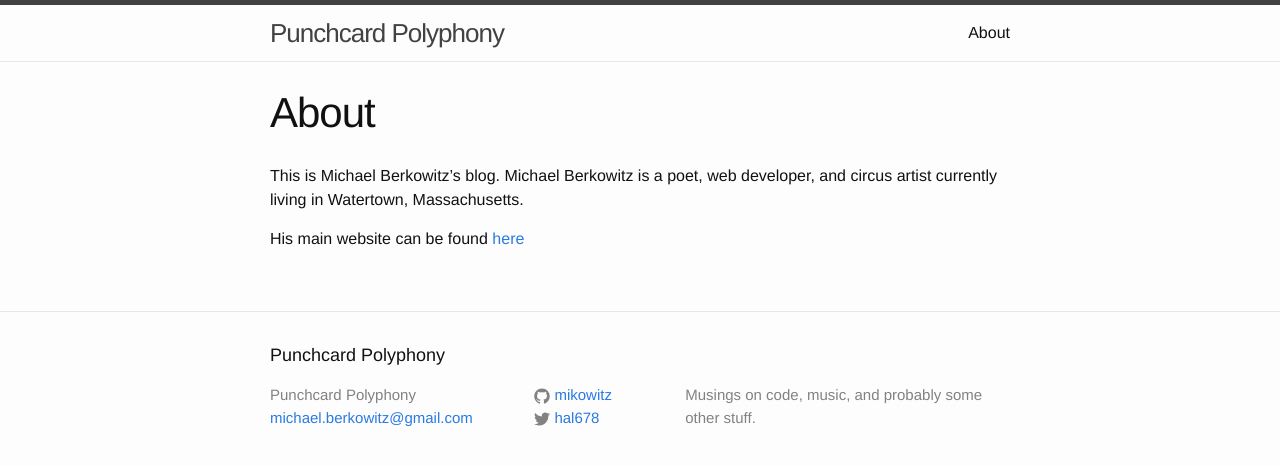
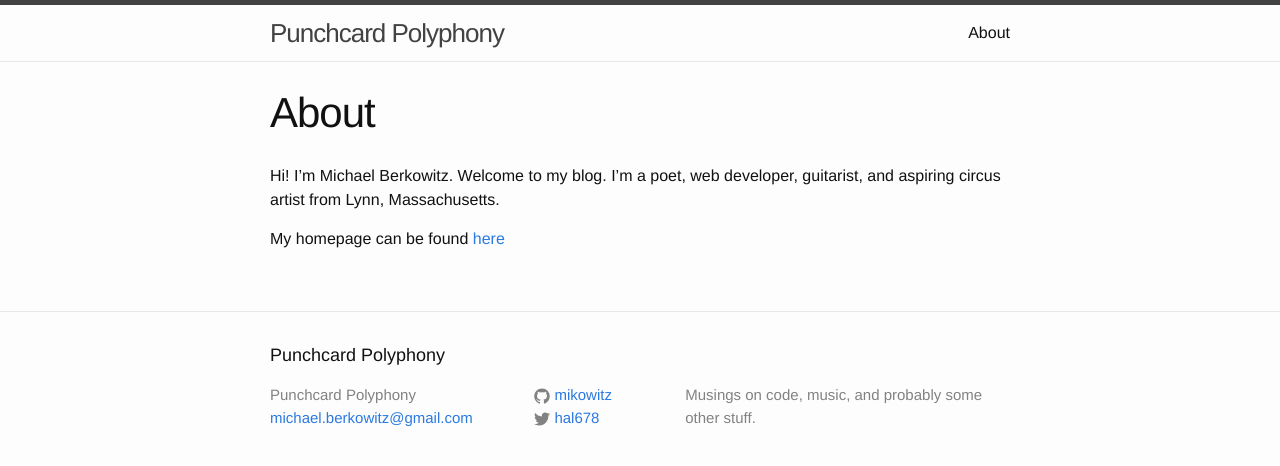
Before and after one commit to mikowitz/mikowitz.github.io, a Jekyll site: the page built from about.md, in a window 1280 px wide. Shown: the top 466 px of the page. Built offline with Jekyll 4.4.1, drawn with Linux system fonts in a browser that asks for light colours.

Commit message:
Update About page

```diff
--- a/about.md
+++ b/about.md
@@ -4,9 +4,13 @@ title: About
 permalink: /about/
 ---
 
-This is Michael Berkowitz's blog. Michael Berkowitz is a poet, web developer, and circus artist currently living in Watertown, Massachusetts.
+Hi! I'm Michael Berkowitz. Welcome to my blog. I'm a poet, web developer, guitarist, and aspiring circus artist from Lynn, Massachusetts.
 
-His main website can be found [here](http://songsaboutsnow.com)
+My homepage can be found [here](http://songsaboutsnow.com)
+
+<!--This is Michael Berkowitz's blog. Michael Berkowitz is a poet, web developer, and circus artist currently living in Watertown, Massachusetts.-->
+
+<!--His main website can be found [here](http://songsaboutsnow.com)-->
 
 <!-- This is the base Jekyll theme. You can find out more info about customizing your Jekyll theme, as well as basic Jekyll usage documentation at [jekyllrb.com](http://jekyllrb.com/) -->
 
```
